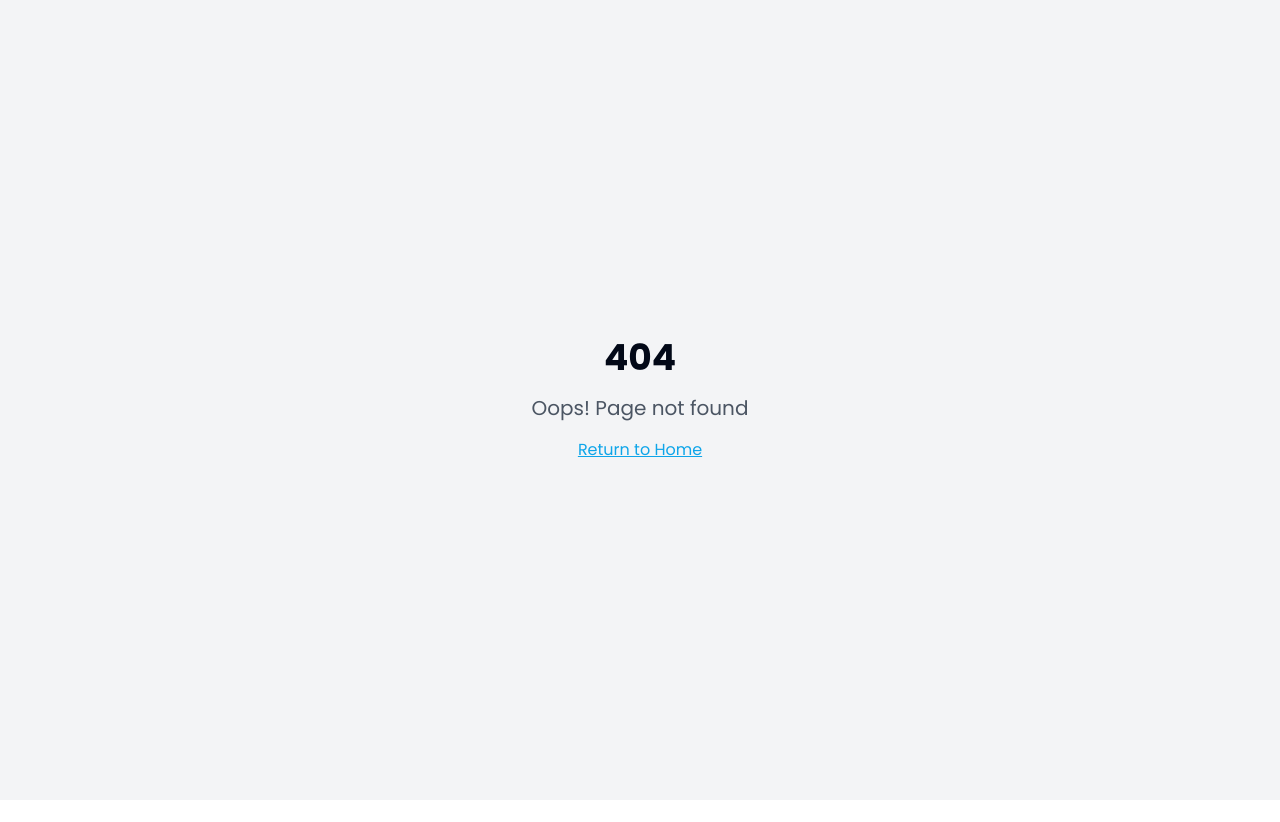
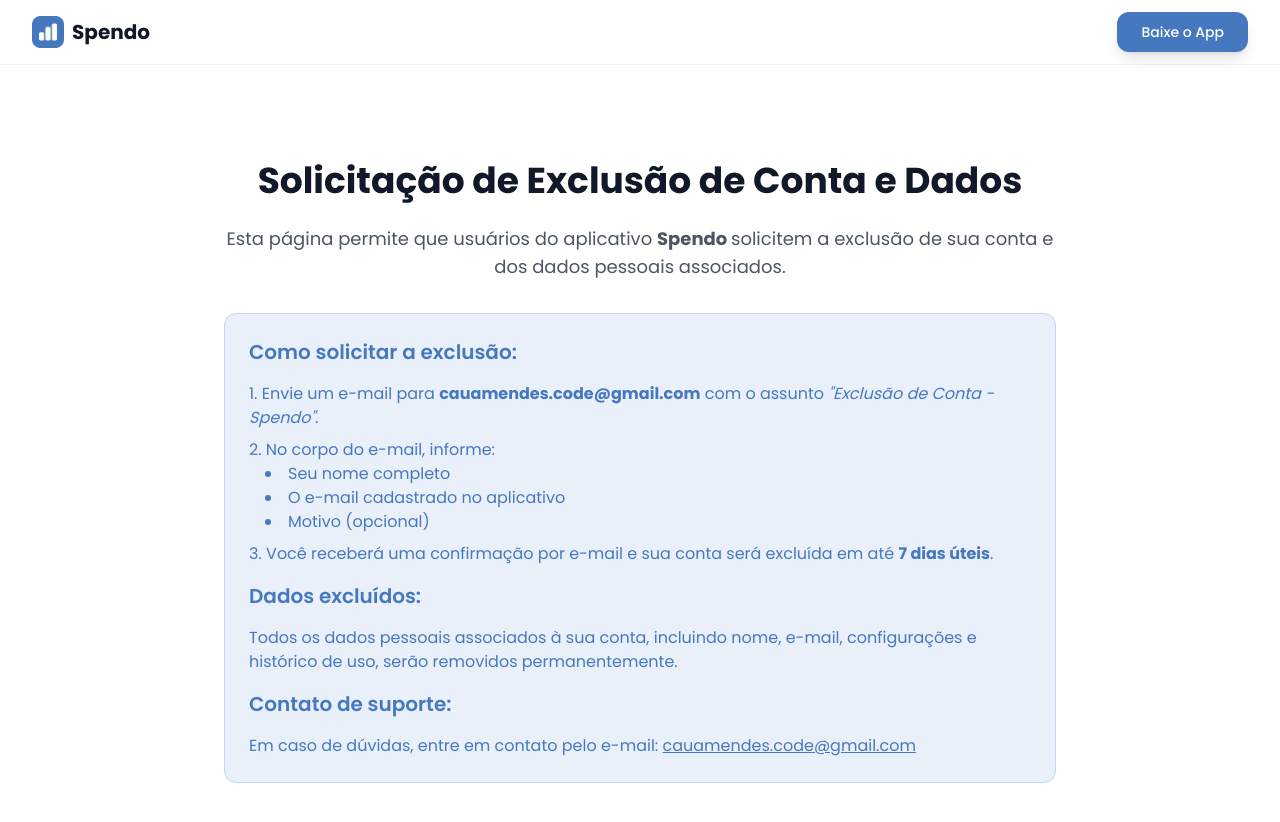
Before and after one commit to Mendescaua/SpendoLP, a React (Vite) app: page /deleteAccount in a window 1280 px wide. Before the commit this address had no page. Shown: the top 822 px of the page. Before the commit the page ends 800 px from the top, so only its background shows below. Built offline with nearby package versions, Linux system fonts and the light colour scheme.

Commit message:
Delete Account added

```diff
--- a/client/App.tsx
+++ b/client/App.tsx
@@ -8,9 +8,10 @@
 import { BrowserRouter, Routes, Route } from "react-router-dom";
 import Index from "./pages/Index";
 import About from "./pages/PoliticaPriv";
-import Contact from "./pages/Contact";
+import Contact from "./pages/DeleteAccount";
 import NotFound from "./pages/NotFound";
 import PoliticaPrivacidade from "./pages/PoliticaPriv";
+import DeleteAccount from "./pages/DeleteAccount";
 
 const queryClient = new QueryClient();
 
@@ -23,7 +24,7 @@
         <Routes>
           <Route path="/" element={<Index />} />
           <Route path="/politica" element={<PoliticaPrivacidade />} />
-          <Route path="/contact" element={<Contact />} />
+          <Route path="/deleteAccount" element={<DeleteAccount />} />
           {/* ADD ALL CUSTOM ROUTES ABOVE THE CATCH-ALL "*" ROUTE */}
           <Route path="*" element={<NotFound />} />
         </Routes>
--- a/client/components/Header.tsx
+++ b/client/components/Header.tsx
@@ -17,7 +17,7 @@
       <div className="max-w-7xl mx-auto px-4 sm:px-6 lg:px-8">
         <div className="flex items-center justify-between h-16">
           {/* Logo */}
-          <Link to="" className="flex items-center space-x-2">
+          <Link to="/" className="flex items-center space-x-2">
             <img src="images\iconspendo.png" alt="Spendo" className="w-8 h-8" />
             <span className="text-xl font-bold text-gray-900">Spendo</span>
           </Link>
--- a/client/pages/Contact.tsx
+++ /dev/null
@@ -1,22 +0,0 @@
-import Header from "@/components/Header";
-
-export default function Contact() {
-  return (
-    <div className="min-h-screen bg-white">
-      <Header />
-      <div className="max-w-4xl mx-auto px-4 sm:px-6 lg:px-8 py-24">
-        <div className="text-center">
-          <h1 className="text-4xl font-bold text-gray-900 mb-6">Contact Us</h1>
-          <p className="text-lg text-gray-600 mb-8">
-            This page is a placeholder. Continue prompting to add contact content here!
-          </p>
-          <div className="bg-purple-50 border border-purple-200 rounded-lg p-6">
-            <p className="text-purple-700">
-              💡 Ask me to create a contact form, add company information, or include support details.
-            </p>
-          </div>
-        </div>
-      </div>
-    </div>
-  );
-}
--- /dev/null
+++ b/client/pages/DeleteAccount.tsx
@@ -0,0 +1,72 @@
+import Header from "@/components/Header";
+
+export default function DeleteAccount() {
+  return (
+    <div className="min-h-screen bg-white">
+      <Header />
+      <div className="max-w-4xl mx-auto px-4 sm:px-6 lg:px-8 py-24">
+        <div className="text-center">
+          <h1 className="text-4xl font-bold text-gray-900 mb-6">
+            Solicitação de Exclusão de Conta e Dados
+          </h1>
+          <p className="text-lg text-gray-600 mb-8">
+            Esta página permite que usuários do aplicativo <strong>Spendo </strong>
+            solicitem a exclusão de sua conta e dos dados pessoais associados.
+          </p>
+        </div>
+
+        <div
+          className="border rounded-lg p-6 text-left space-y-4"
+          style={{ backgroundColor: "#e9f0fa", borderColor: "#c4d6f0" }}
+        >
+          <h2 className="text-xl font-semibold" style={{ color: "#4678c0" }}>
+            Como solicitar a exclusão:
+          </h2>
+          <ol
+            className="list-decimal list-inside space-y-2"
+            style={{ color: "#4678c0" }}
+          >
+            <li>
+              Envie um e-mail para <strong>cauamendes.code@gmail.com</strong>{" "}
+              com o assunto <em>"Exclusão de Conta - Spendo"</em>.
+            </li>
+            <li>
+              No corpo do e-mail, informe:
+              <ul className="list-disc list-inside ml-4">
+                <li>Seu nome completo</li>
+                <li>O e-mail cadastrado no aplicativo</li>
+                <li>Motivo (opcional)</li>
+              </ul>
+            </li>
+            <li>
+              Você receberá uma confirmação por e-mail e sua conta será
+              excluída em até <strong>7 dias úteis</strong>.
+            </li>
+          </ol>
+
+          <h2 className="text-xl font-semibold" style={{ color: "#4678c0" }}>
+            Dados excluídos:
+          </h2>
+          <p style={{ color: "#4678c0" }}>
+            Todos os dados pessoais associados à sua conta, incluindo nome,
+            e-mail, configurações e histórico de uso, serão removidos
+            permanentemente.
+          </p>
+
+          <h2 className="text-xl font-semibold" style={{ color: "#4678c0" }}>
+            Contato de suporte:
+          </h2>
+          <p style={{ color: "#4678c0" }}>
+            Em caso de dúvidas, entre em contato pelo e-mail:{" "}
+            <a
+              href="mailto:cauamendes.code@gmail.com"
+              style={{ color: "#4678c0", textDecoration: "underline" }}
+            >
+              cauamendes.code@gmail.com
+            </a>
+          </p>
+        </div>
+      </div>
+    </div>
+  );
+}
--- a/client/pages/Index.tsx
+++ b/client/pages/Index.tsx
@@ -202,20 +202,23 @@
         </div>
       </section>
 
-      {/* Footer */}
      <footer className="bg-white border-t border-gray-200">
   <div className="max-w-7xl mx-auto px-4 sm:px-6 lg:px-8 py-12">
+    {/* Linha de cima */}
     <div className="flex flex-col md:flex-row justify-between items-center gap-6">
-            {/* Logo e descrição opcional */}
+      {/* Logo e descrição */}
       <div className="flex items-center space-x-2">
-              <img src="images\iconspendo.png" alt="Spendo" className="w-8 h-8" />
+        <img src="images/iconspendo.png" alt="Spendo" className="w-8 h-8" />
         <span className="text-xl font-bold text-gray-900">Spendo</span>
       </div>
 
-            {/* Privacy Policy */}
-            <div>
+      {/* Links */}
+      <div className="flex space-x-4">
         <a href="/politica" className="text-sm text-gray-600 hover:text-blue-600">
-                Privacy Policy
+          Política de Privacidade
+        </a>
+        <a href="/deleteAccount" className="text-sm text-gray-600 hover:text-blue-600">
+          Deletar Conta
         </a>
       </div>
 
@@ -230,14 +233,15 @@
       </div>
     </div>
 
-          {/* Copyright */}
-          <div className="border-t border-gray-200 mt-8 pt-6 text-center">
+    {/* Linha de baixo */}
+    <div className="border-t border-gray-200 mt-8 pt-6 w-full text-center">
       <p className="text-sm text-gray-600">
         © 2025 Spendo. All rights reserved.
       </p>
     </div>
   </div>
 </footer>
+
       {/* Botão flutuante "voltar ao topo" */}
       <button
         onClick={() => window.scrollTo({ top: 0, behavior: "smooth" })}
--- a/client/pages/NotFound.tsx
+++ b/client/pages/NotFound.tsx
@@ -17,7 +17,7 @@
         <h1 className="text-4xl font-bold mb-4">404</h1>
         <p className="text-xl text-gray-600 mb-4">Oops! Page not found</p>
         <a href="/" className="text-blue-500 hover:text-blue-700 underline">
-          Return to Home
+          Volte para a Home
         </a>
       </div>
     </div>
```
Lines whose indentation alone changed are shown as unchanged.
